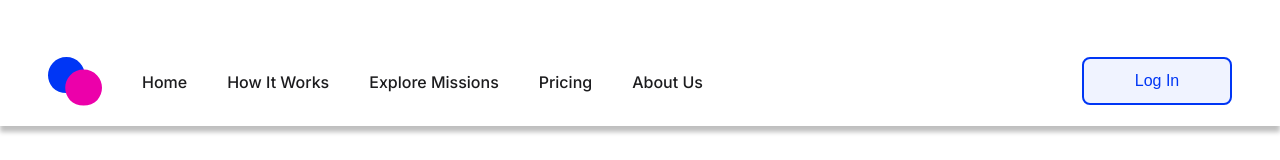
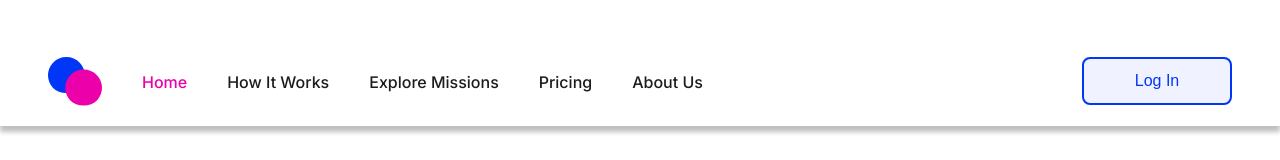
Before and after one commit to cherryontech/MissionCollective, a React (Vite) app: page / in a window 1280 px wide. Shown: the top 160 px of the page. Built offline with nearby package versions, Linux system fonts and the light colour scheme.

Commit message:
Adds active link styling to nav bar

```diff
--- a/src/Components/NavBar.jsx
+++ b/src/Components/NavBar.jsx
@@ -1,4 +1,4 @@
-import { Link } from "react-router-dom";
+import { NavLink } from "react-router-dom";
 import logo from "../assets/icons/logo.svg";
 import "../styles/NavBar.css";
 
@@ -8,11 +8,36 @@ export default function NavBar() {
       <div className="navElements">
         <div className="menu">
           <img src={logo} alt="logo" />
-          <Link to="/">Home</Link>
-          <a href="">How It Works</a>
-          <Link to="/activity">Explore Missions</Link>
-          <a href="">Pricing</a>
-          <a href="">About Us</a>
+          <NavLink
+            to="/"
+            className={({ isActive }) => (isActive ? "activeLink" : "")}
+          >
+            Home
+          </NavLink>
+          <a
+            href=""
+            className={({ isActive }) => (isActive ? "activeLink" : "")}
+          >
+            How It Works
+          </a>
+          <NavLink
+            to="/activity"
+            className={({ isActive }) => (isActive ? "activeLink" : "")}
+          >
+            Explore Missions
+          </NavLink>
+          <a
+            href=""
+            className={({ isActive }) => (isActive ? "activeLink" : "")}
+          >
+            Pricing
+          </a>
+          <a
+            href=""
+            className={({ isActive }) => (isActive ? "activeLink" : "")}
+          >
+            About Us
+          </a>
         </div>
         <div className="userInfo">
           <button className="loginButton">Log In</button>
--- a/src/styles/NavBar.css
+++ b/src/styles/NavBar.css
@@ -38,6 +38,10 @@ a:focus {
   text-underline-position: from-font;
 }
 
+.activeLink {
+  color: #ec00aa;
+}
+
 .loginButton {
   color: #0036f5;
   text-align: center;
```
